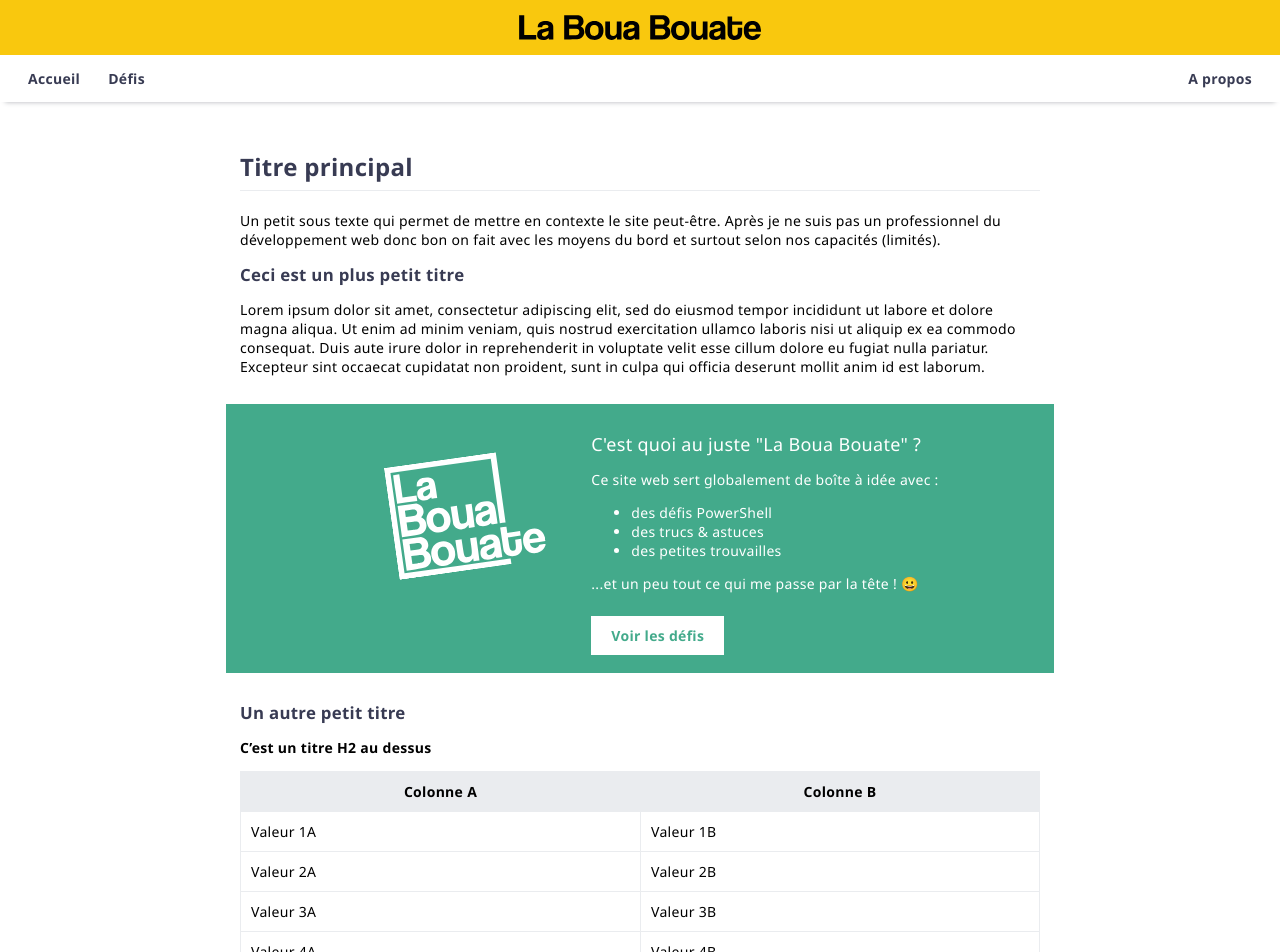
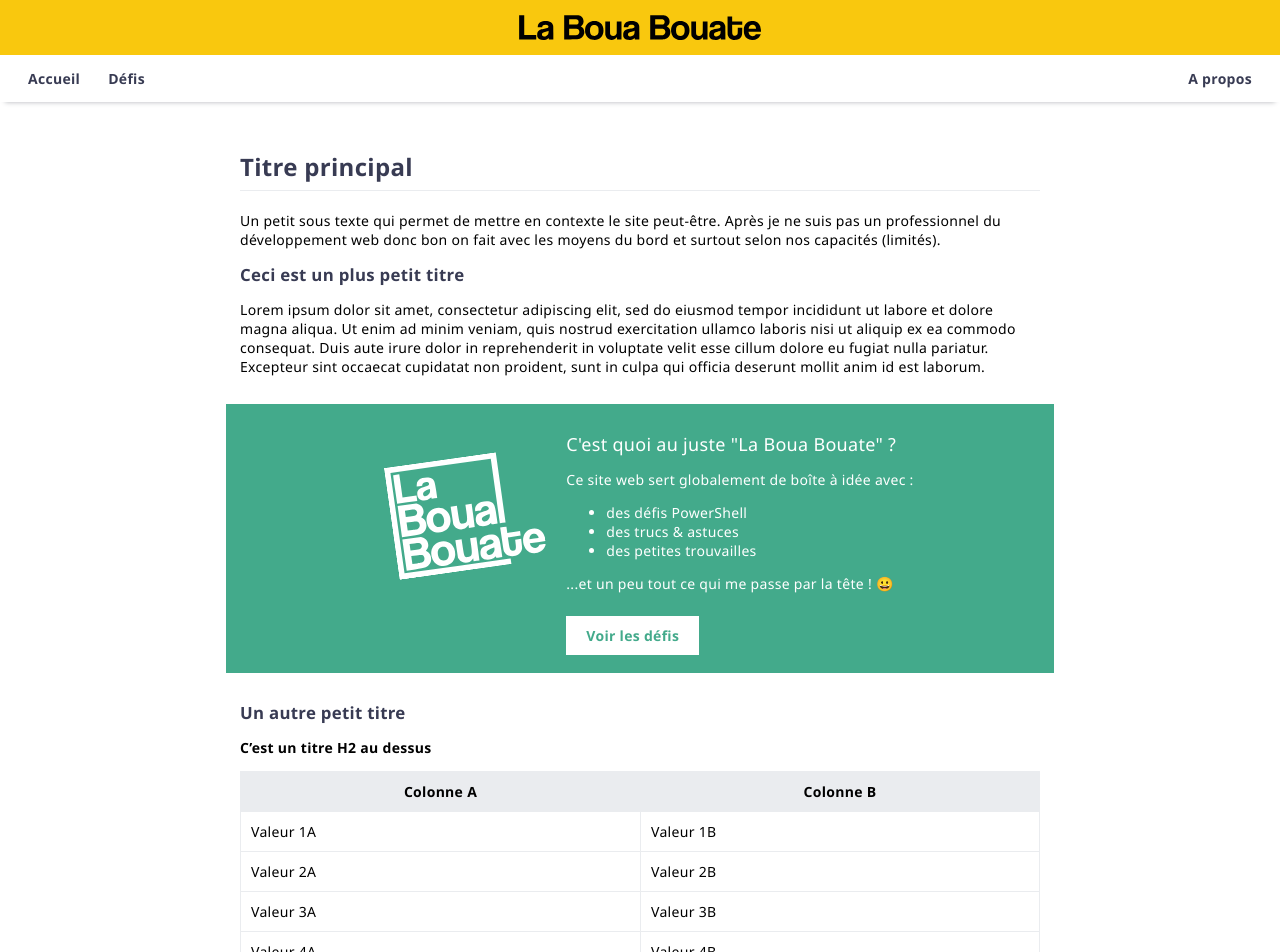
Before and after one commit to leobouard/leobouard.github.io, a Jekyll site: the page built from index.md, in a window 1280 px wide. Shown: the top 952 px of the page. Built offline with Jekyll 4.4.1, drawn with Linux system fonts in a browser that asks for light colours; our own code applies the rules of GitHub Pages for plain Markdown files.

Commit message:
Update index.md

```diff
--- a/index.md
+++ b/index.md
@@ -7,8 +7,8 @@ Un petit sous texte qui permet de mettre en contexte le site peut-être. Après
 Lorem ipsum dolor sit amet, consectetur adipiscing elit, sed do eiusmod tempor incididunt ut labore et dolore magna aliqua. Ut enim ad minim veniam, quis nostrud exercitation ullamco laboris nisi ut aliquip ex ea commodo consequat. Duis aute irure dolor in reprehenderit in voluptate velit esse cillum dolore eu fugiat nulla pariatur. Excepteur sint occaecat cupidatat non proident, sunt in culpa qui officia deserunt mollit anim id est laborum.
 
 <div class="hero">
-    <div style="padding: 25px; width: 200px">
-        <img src="/assets/images/logo_white.svg" width="150px" style="transform: rotate(-8deg); margin-top: auto; margin-bottom: auto;">
+    <div>
+        <img src="/assets/images/logo_white.svg" width="150px" style="transform: rotate(-8deg); margin: 25px;">
     </div>
     <div>
         <span style="font-size: large;">C'est quoi au juste "La Boua Bouate" ?</span>
```
